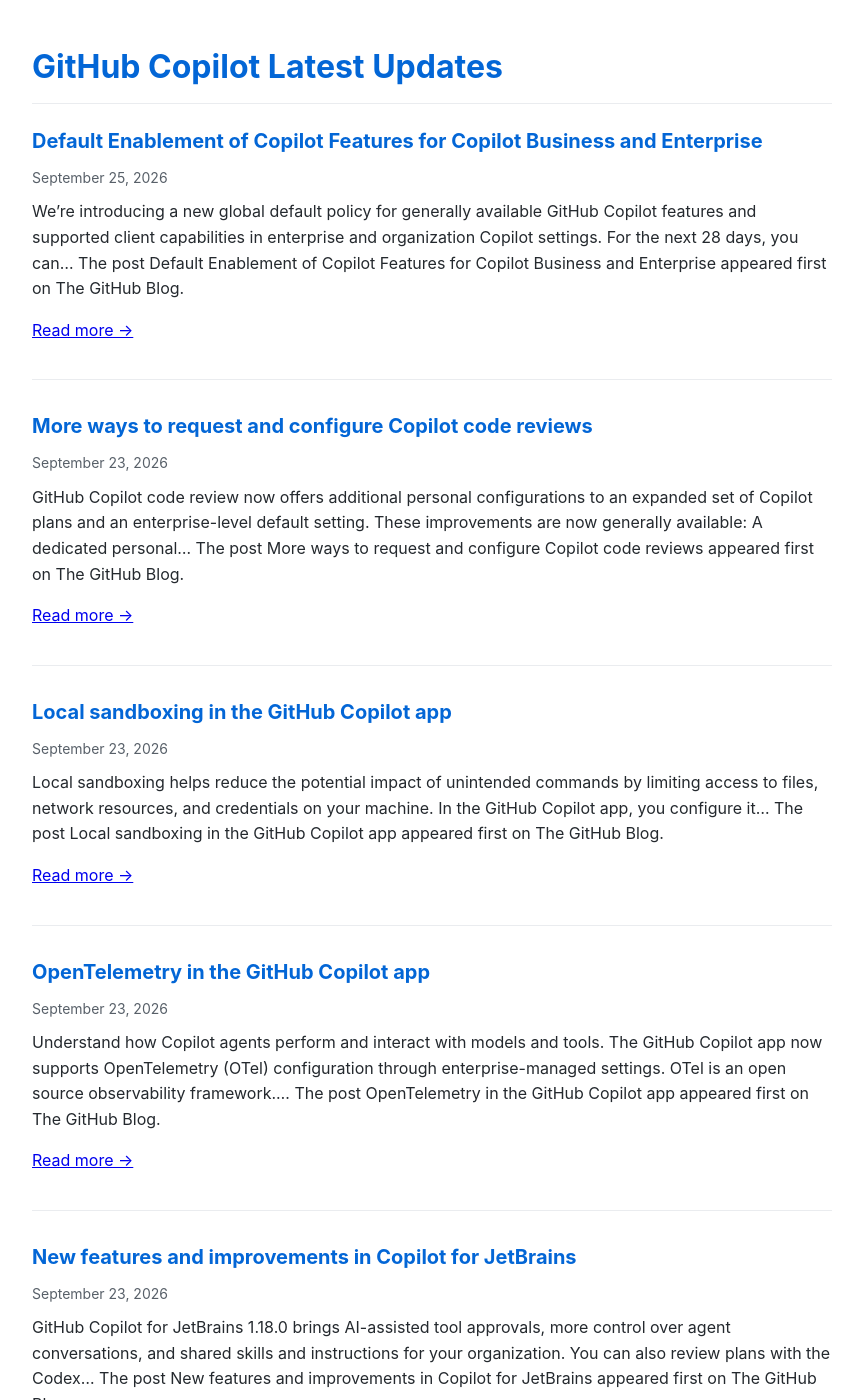
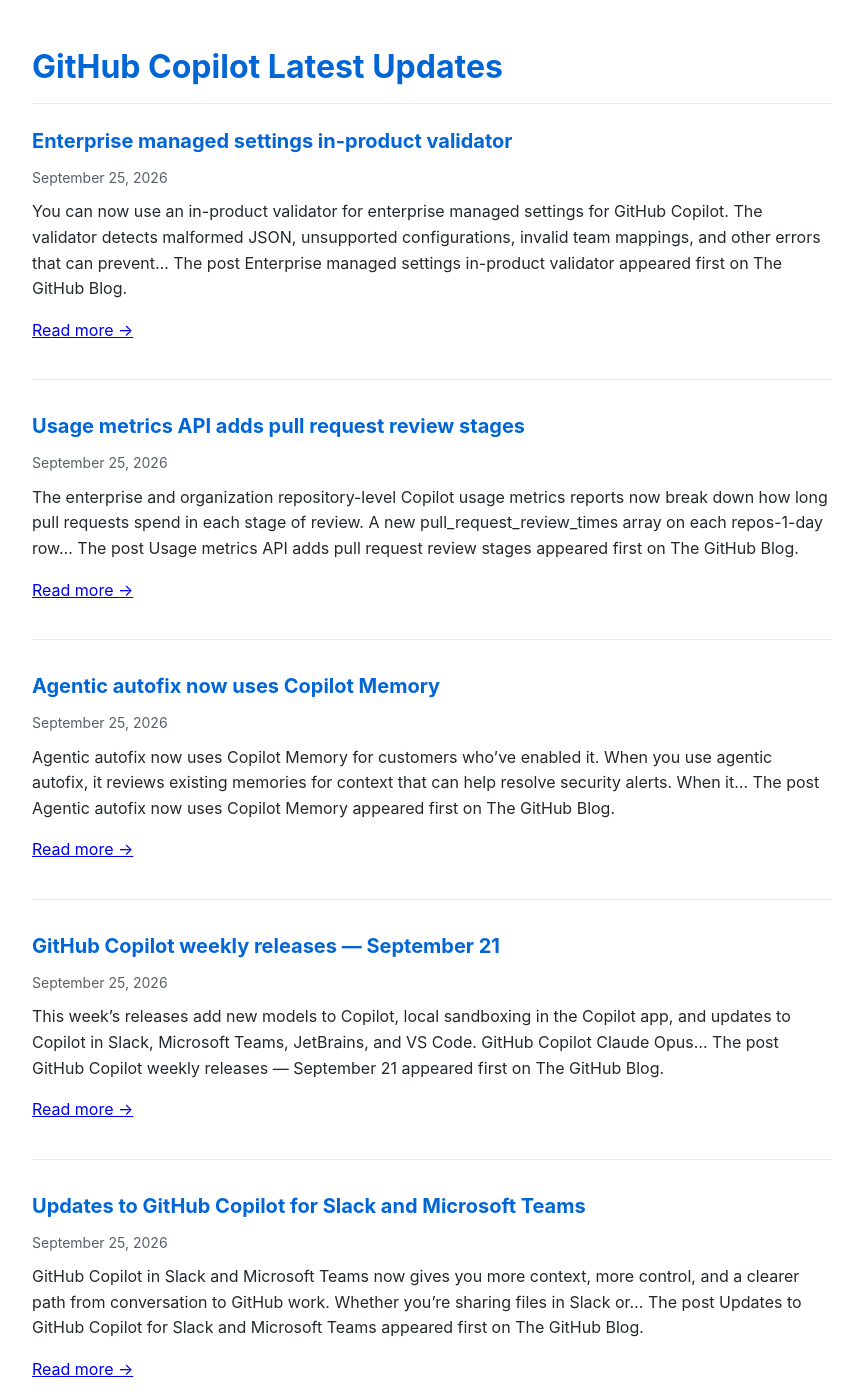
Before and after one commit to Oregand/oregand.github.io, a Jekyll site: the page copilot-feed.html, which Jekyll copies as it is, in a window 1280 px wide and 1400 px high. Shown: the whole window, without its empty margins (208-1071 px from the left). Built offline with Jekyll 4.4.1, drawn with Linux system fonts in a browser that asks for light colours; some of the changed text lies outside the part shown.

Commit message:
Update RSS feed

```diff
--- a/copilot-feed.html
+++ b/copilot-feed.html
@@ -65,12 +65,77 @@
 
   <div class="feed-item">
     <div class="feed-title">
-      <a href="https://github.blog/changelog/2026-09-24-default-enablement-of-copilot-features-for-copilot-business-and-enterprise" target="_blank">Default Enablement of Copilot Features for Copilot Business and Enterprise</a>
+      <a href="https://github.blog/changelog/2026-09-25-enterprise-managed-settings-in-product-validator" target="_blank">Enterprise managed settings in-product validator</a>
+    </div>
+    <div class="feed-date">September 25, 2026</div>
+    <div class="feed-description">
+      You can now use an in-product validator for enterprise managed settings for GitHub Copilot. The validator detects malformed JSON, unsupported configurations, invalid team mappings, and other errors that can prevent&#8230;
+The post Enterprise managed settings in-product validator appeared first on The GitHub Blog.
+
+      <p><a href="https://github.blog/changelog/2026-09-25-enterprise-managed-settings-in-product-validator" target="_blank">Read more →</a></p>
+    </div>
+  </div>
+
+  <div class="feed-item">
+    <div class="feed-title">
+      <a href="https://github.blog/changelog/2026-09-25-usage-metrics-api-adds-pull-request-review-stages" target="_blank">Usage metrics API adds pull request review stages</a>
+    </div>
+    <div class="feed-date">September 25, 2026</div>
+    <div class="feed-description">
+      The enterprise and organization repository-level Copilot usage metrics reports now break down how long pull requests spend in each stage of review. A new pull_request_review_times array on each repos-1-day row&#8230;
+The post Usage metrics API adds pull request review stages appeared first on The GitHub Blog.
+
+      <p><a href="https://github.blog/changelog/2026-09-25-usage-metrics-api-adds-pull-request-review-stages" target="_blank">Read more →</a></p>
+    </div>
+  </div>
+
+  <div class="feed-item">
+    <div class="feed-title">
+      <a href="https://github.blog/changelog/2026-09-25-agentic-autofix-now-uses-copilot-memory" target="_blank">Agentic autofix now uses Copilot Memory</a>
+    </div>
+    <div class="feed-date">September 25, 2026</div>
+    <div class="feed-description">
+      Agentic autofix now uses Copilot Memory for customers who&#8217;ve enabled it. When you use agentic autofix, it reviews existing memories for context that can help resolve security alerts. When it&#8230;
+The post Agentic autofix now uses Copilot Memory appeared first on The GitHub Blog.
+
+      <p><a href="https://github.blog/changelog/2026-09-25-agentic-autofix-now-uses-copilot-memory" target="_blank">Read more →</a></p>
+    </div>
+  </div>
+
+  <div class="feed-item">
+    <div class="feed-title">
+      <a href="https://github.blog/changelog/2026-09-25-github-copilot-weekly-releases-september-21" target="_blank">GitHub Copilot weekly releases — September 21</a>
+    </div>
+    <div class="feed-date">September 25, 2026</div>
+    <div class="feed-description">
+      This week&#8217;s releases add new models to Copilot, local sandboxing in the Copilot app, and updates to Copilot in Slack, Microsoft Teams, JetBrains, and VS Code. GitHub Copilot Claude Opus&#8230;
+The post GitHub Copilot weekly releases — September 21 appeared first on The GitHub Blog.
+
+      <p><a href="https://github.blog/changelog/2026-09-25-github-copilot-weekly-releases-september-21" target="_blank">Read more →</a></p>
+    </div>
+  </div>
+
+  <div class="feed-item">
+    <div class="feed-title">
+      <a href="https://github.blog/changelog/2026-09-25-updates-to-github-copilot-for-slack-and-microsoft-teams" target="_blank">Updates to GitHub Copilot for Slack and Microsoft Teams</a>
+    </div>
+    <div class="feed-date">September 25, 2026</div>
+    <div class="feed-description">
+      GitHub Copilot in Slack and Microsoft Teams now gives you more context, more control, and a clearer path from conversation to GitHub work. Whether you&#8217;re sharing files in Slack or&#8230;
+The post Updates to GitHub Copilot for Slack and Microsoft Teams appeared first on The GitHub Blog.
+
+      <p><a href="https://github.blog/changelog/2026-09-25-updates-to-github-copilot-for-slack-and-microsoft-teams" target="_blank">Read more →</a></p>
+    </div>
+  </div>
+
+  <div class="feed-item">
+    <div class="feed-title">
+      <a href="https://github.blog/changelog/2026-09-24-default-enablement-of-copilot-features-for-copilot-business-and-enterprise" target="_blank">Default Enablement of Copilot features for Copilot Business and Enterprise</a>
     </div>
     <div class="feed-date">September 25, 2026</div>
     <div class="feed-description">
       We&#8217;re introducing a new global default policy for generally available GitHub Copilot features and supported client capabilities in enterprise and organization Copilot settings. For the next 28 days, you can&#8230;
-The post Default Enablement of Copilot Features for Copilot Business and Enterprise appeared first on The GitHub Blog.
+The post Default Enablement of Copilot features for Copilot Business and Enterprise appeared first on The GitHub Blog.
 
       <p><a href="https://github.blog/changelog/2026-09-24-default-enablement-of-copilot-features-for-copilot-business-and-enterprise" target="_blank">Read more →</a></p>
     </div>
@@ -128,73 +193,8 @@ The post New features and improvements in Copilot for JetBrains appeared first o
     </div>
   </div>
 
-  <div class="feed-item">
-    <div class="feed-title">
-      <a href="https://github.blog/changelog/2026-09-22-faster-c-code-intelligence-with-whole-codebase-indexing" target="_blank">Faster C++ code intelligence with whole codebase indexing</a>
-    </div>
-    <div class="feed-date">September 22, 2026</div>
-    <div class="feed-description">
-      C++ code intelligence in GitHub Copilot CLI is now faster with support for whole codebase indexing. C++ repositories can contain millions of lines of code across deeply connected source files&#8230;
-The post Faster C++ code intelligence with whole codebase indexing appeared first on The GitHub Blog.
-
-      <p><a href="https://github.blog/changelog/2026-09-22-faster-c-code-intelligence-with-whole-codebase-indexing" target="_blank">Read more →</a></p>
-    </div>
-  </div>
-
-  <div class="feed-item">
-    <div class="feed-title">
-      <a href="https://github.blog/changelog/2026-09-22-claude-opus-5-5-is-now-available-in-github-copilot" target="_blank">Claude Opus 5.5 is now available in GitHub Copilot</a>
-    </div>
-    <div class="feed-date">September 22, 2026</div>
-    <div class="feed-description">
-      Claude Opus 5.5, Anthropic&#8217;s newest Opus model, is now available in GitHub Copilot. You can use it for agentic coding, long-running agentic tasks, and knowledge work. In early testing, Opus&#8230;
-The post Claude Opus 5.5 is now available in GitHub Copilot appeared first on The GitHub Blog.
-
-      <p><a href="https://github.blog/changelog/2026-09-22-claude-opus-5-5-is-now-available-in-github-copilot" target="_blank">Read more →</a></p>
-    </div>
-  </div>
-
-  <div class="feed-item">
-    <div class="feed-title">
-      <a href="https://github.blog/changelog/2026-09-22-openais-gpt-6-sol-and-gpt-6-luna-now-available" target="_blank">OpenAI’s GPT-6 Sol and GPT-6 Luna now available</a>
-    </div>
-    <div class="feed-date">September 22, 2026</div>
-    <div class="feed-description">
-      OpenAI&#8217;s GPT-6 family is expanding in GitHub Copilot with two additional models: GPT-6 Sol, and GPT-6 Luna. Joining the previously released GPT-6 Astra, these new options let you select the&#8230;
-The post OpenAI&#8217;s GPT-6 Sol and GPT-6 Luna now available appeared first on The GitHub Blog.
-
-      <p><a href="https://github.blog/changelog/2026-09-22-openais-gpt-6-sol-and-gpt-6-luna-now-available" target="_blank">Read more →</a></p>
-    </div>
-  </div>
-
-  <div class="feed-item">
-    <div class="feed-title">
-      <a href="https://github.blog/changelog/2026-09-21-grok-4-7-is-now-available-in-github-copilot" target="_blank">Grok 4.7 is now available in GitHub Copilot</a>
-    </div>
-    <div class="feed-date">September 21, 2026</div>
-    <div class="feed-description">
-      Grok 4.7, xAI&#8217;s latest reasoning model, is now rolling out in GitHub Copilot. Building on Grok 4.6, it is designed for agentic coding and complex, multistep workflows. This model is&#8230;
-The post Grok 4.7 is now available in GitHub Copilot appeared first on The GitHub Blog.
-
-      <p><a href="https://github.blog/changelog/2026-09-21-grok-4-7-is-now-available-in-github-copilot" target="_blank">Read more →</a></p>
-    </div>
-  </div>
-
-  <div class="feed-item">
-    <div class="feed-title">
-      <a href="https://github.blog/changelog/2026-09-18-copilot-code-review-an-improved-review-experience" target="_blank">Copilot code review: An improved review experience</a>
-    </div>
-    <div class="feed-date">September 18, 2026</div>
-    <div class="feed-description">
-      Copilot code review now gives you a clearer view of how a review changes over time, more intelligently auto-resolves its own suggestions, and generates useful commit messages when you accept&#8230;
-The post Copilot code review: An improved review experience appeared first on The GitHub Blog.
-
-      <p><a href="https://github.blog/changelog/2026-09-18-copilot-code-review-an-improved-review-experience" target="_blank">Read more →</a></p>
-    </div>
-  </div>
-
   <div class="update-info">
-    Feed last updated: September 25, 2026 at 12:02 PM
+    Feed last updated: September 26, 2026 at 12:02 AM
   </div>
 </body>
 </html>
```
